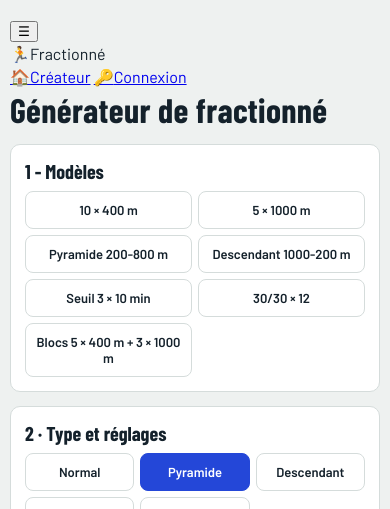
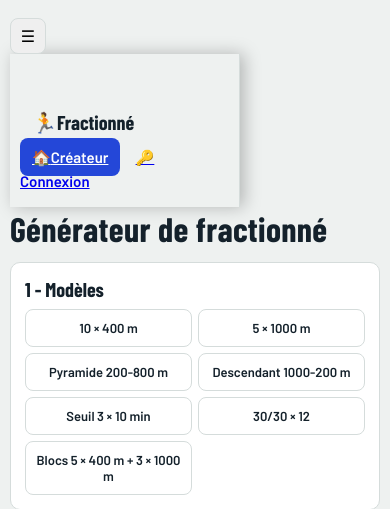
Before and after one commit to tomheuz-101/GenerateurFractionne, a Flask app: page / in a window 390 px wide. Shown: the top 509 px of the page. Run offline with Flask 3, Linux system fonts and the light colour scheme.

Commit message:
Add styles for sidebar and responsive behavior

```diff
--- a/static/style.css
+++ b/static/style.css
@@ -152,3 +152,46 @@ details.card summary h2{display:inline}
 details.card summary::after{content:"▾";float:right;color:var(--mu);font-size:14px}
 details.card[open] summary::after{content:"▴"}
 details.card[open] summary{margin-bottom:8px}
+
+/* ---------- Menu latéral ---------- */
+.sb{
+  position\:fixed;top:0;left:0;bottom:0;width:210px;z-index:30;
+  background\:var(--card);border-right:1px solid var(--bd);
+  padding:56px 10px 14px;display\:flex;flex-direction\:column;gap:4px;
+  transition\:transform .2s ease,width .2s ease
+}
+.sb a{
+  display\:flex;align-items\:center;gap:10px;padding:10px 12px;
+  border-radius:8px;color\:var(--tx);text-decoration\:none;
+  font-weight:600;font-size:15px;white-space\:nowrap
+}
+.sb a\:hover{background:var(--bg)}
+.sb a[aria-current]{background:var(--ef);color:#fff}
+.sb-brand{
+  font:700 20px "Barlow Condensed",sans-serif;
+  padding:0 12px 10px;display\:flex;gap:8px;align-items\:center
+}
+.sb-toggle{
+  position\:fixed;top:12px;left:12px;z-index:40;
+  width:36px;height:36px;border:1px solid var(--bd);
+  background\:var(--card);color\:var(--tx);border-radius:8px;
+  font-size:16px;cursor\:pointer
+}
+.sb-toggle\:focus-visible{outline:2px solid var(--ef);outline-offset:2px}
+.sb-overlay{position\:fixed;inset:0;background\:rgba(0,0,0,.4);z-index:25;display\:none}
+body.sb-open .sb-overlay{display\:block}
+
+/* Desktop : le contenu se décale selon l'état du menu */
+@media(min-width:761px){
+  body{padding-left:226px;transition\:padding-left .2s ease}
+  body.sb-closed{padding-left:66px}
+  body.sb-closed .sb{width:54px;padding-left:8px;padding-right:8px}
+  body.sb-closed .sb-lb{display\:none}
+  body.sb-closed .sb-brand{padding:0 4px 10px}
+}
+
+/* Mobile : drawer coulissant */
+@media(max-width:760px){
+  .sb{width:230px;transform\:translateX(-100%);box-shadow:4px 0 16px rgba(0,0,0,.25)}
+  body.sb-open .sb{transform\:none}
+}
```
